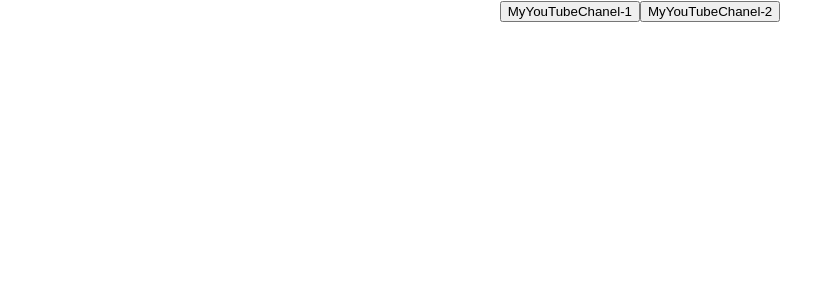
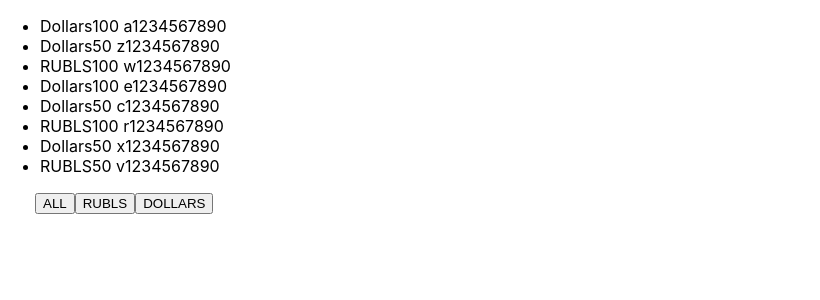
Before and after one commit to Kattekly/Microtasci, a React (Create React App) app: page / in a window 1280 px wide. Shown: the top 300 px of the page, without its empty margins (0-820 px from the left). Built offline with nearby package versions, Linux system fonts and the light colour scheme.

Commit message:
lessons 4

```diff
--- a/src/App.tsx
+++ b/src/App.tsx
@@ -1,11 +1,13 @@
-import React from 'react';
+import React, {useState} from 'react';
 import './App.css';
 import {Header} from "./site/Header";
 import {Body} from "./site/Body";
 import {Footer} from "./site/Footer";
 import {NewComponent} from "./Task1/NewComponent";
+import {Button} from "./Task2/Components/Button";
+import {NewMoney} from "./Task4/NewComponent";
 
-const students =  [
+const students = [
     {id: 1, name: "James", age: 8},
     {id: 2, name: "Robert", age: 18},
     {id: 3, name: "John", age: 28},
@@ -25,23 +27,111 @@ const topCars = [
     {manufacturer: 'Audi', model: 'rs6'}
 ]
 
-function App() {
-    const myFirstSubscriber = () => {
+
+/* const myFirstSubscriber = (event: React.MouseEvent<HTMLButtonElement>) => {
         console.log('Hello, im Vasya!')
 
     }
-    const myFirstSubscriber2 = () => {
+    const myFirstSubscriber2 = (event: React.MouseEvent<HTMLButtonElement>) => {
         console.log('Hello, im Ivan!')
+    }*/
+
+/*const onClickHandler = (name: string) => {
+    console.log(name)
+}
+const foo1 = () => {
+console.log(100200)
+}
+const onClickHandler = (name: string) => {
+        console.log(name)}
+const foo2 = (nam: number) => {
+console.log(nam)*/
+
+type FilterType = "ALL" | "Dollars" | "RUBLS"
+
+function App() {
+    const [money, setMoney] = useState([
+    { banknots: 'Dollars', value: 100, number: ' a1234567890' },
+    { banknots: 'Dollars', value: 50, number: ' z1234567890' },
+    { banknots: 'RUBLS', value: 100, number: ' w1234567890' },
+    { banknots: 'Dollars', value: 100, number: ' e1234567890' },
+    { banknots: 'Dollars', value: 50, number: ' c1234567890' },
+    { banknots: 'RUBLS', value: 100, number: ' r1234567890' },
+    { banknots: 'Dollars', value: 50, number: ' x1234567890' },
+    { banknots: 'RUBLS', value: 50, number: ' v1234567890' },
+])
+
+    const[filter, setFilter] = useState<FilterType>()
+    let currentMoney = money;
+
+    if (filter === 'RUBLS') {
+        currentMoney = money.filter(filteredMoney => filteredMoney.banknots === "RUBLS")
+    }
+    if (filter === 'Dollars') {
+        currentMoney = money.filter(filteredMoney => filteredMoney.banknots === "Dollars")
+    }
+
+
+const onClickFilterHandler = (nameButton: FilterType) => {
+    setFilter(nameButton)
+}
+
+    return (
+        <NewMoney money={money} currentMoney ={currentMoney } onClickFilterHandler = {onClickFilterHandler}/>
+    )
+
+
+
+
+    /* let a = 1
+     let[a, setA] = useState(1)
+ const onClickHandler = () => {
+         setA(++a)
+     console.log(a)
+ }
+
+ const deleteHandler = () => {
+         setA(a=0)
+     console.log(a)
+ }
+
+
+     return (
+         <div className="App">
+             <h1>{a}</h1>
+             <button onClick={onClickHandler}>number</button>
+             <button onClick={deleteHandler}>0</button>
+         </div>
+     )
+
+ /*const Button1Foo = (subscrible: string, age: number, adress: string) => {
+ console.log(subscrible, age, adress)
+ }
+     const Button2Foo = (subscrible: string) => {
+         console.log(subscrible)
+     }
+     const Button3Foo = () => {
+     console.log('Im Styped Button')
      }
 
          return (
              <div className="App">
-            <button onClick={myFirstSubscriber}>MyYouTubeChanel-1</button>
-            <button onClick={myFirstSubscriber2}>MyYouTubeChanel-2</button>
+                 <Button name={"MyYouTubeChanel-1"} callBack={() => Button1Foo("Im Vasya", 21, "live in Minsk")}/>
+                 <Button name={"MyYouTubeChanel-2"} callBack={() => Button2Foo("Im Ivan")}/>
+             <Button name={"StypedButton"} callBack={Button3Foo} />
              </div>
          )
+         /*    <button
+                     onClick={(event: React.MouseEvent<HTMLButtonElement>) => onClickHandler("Vasya")}>MyYouTubeChanel-1
+                 </button>
+                 <button
+                     onClick={(event: React.MouseEvent<HTMLButtonElement>) => onClickHandler("Ivan")}>MyYouTubeChanel-2
+                 </button>
+                 <button onClick={foo1}>1</button>
+                 <button onClick={() => foo2(100200)}>2</button>
 
-   /* <button onClick={(event)=>{console.log('Hello!')}}>MyYouTubeChanel-1</button>
+                  <button onClick={() => onClickHandler("some info")}>MyYouTubeChanel-3</button>
+                  <button onClick={(event)=>{console.log('Hello!')}}>MyYouTubeChanel-1</button>
          return (
               <div>
                   <NewComponent topCars={topCars} />
--- /dev/null
+++ b/src/Task2/Components/Button.tsx
@@ -0,0 +1,15 @@
+import React from "react";
+
+type ButtonType = {
+    name: string
+    callBack: () => void
+}
+
+export const Button = (props: ButtonType) => {
+    const onClickHandler = () => {
+props.callBack()
+    }
+    return (
+        <button onClick={onClickHandler}>{props.name}</button>
+    )
+}
--- /dev/null
+++ b/src/Task4/NewComponent.tsx
@@ -0,0 +1,37 @@
+import React, {useState} from 'react';
+
+
+type NewMoneyType = {
+    FMoney: MoneyType[]
+}
+
+type MoneyType = {
+    banknots: string,
+    value: number,
+    number: number
+}
+
+export const NewMoney = (props: any) => {
+    console.log(props.currentMoney)
+    return (
+        <>
+            <ul>
+                {props.currentMoney.map((objFromMoneyArr: any, index: number) => {
+                    return (
+                        <li key={index}>
+                            <span>{objFromMoneyArr.banknots}</span>
+                            <span>{objFromMoneyArr.value}</span>
+                            <span>{objFromMoneyArr.number}</span>
+                        </li>
+                    )
+                })
+
+                }
+            </ul>
+            <div style={{marginLeft: "35px"}}>
+                <button onClick={() => props.onClickFilterHandler("ALL")}>ALL</button>
+                <button onClick={() => props.onClickFilterHandler("RUBLS")}>RUBLS</button>
+                <button onClick={() => props.onClickFilterHandler("Dollars")}>DOLLARS</button>
+            </div>
+        </>)
+};
```
Also changed, not shown: src/Task3/Button2.tsx (added, +25 -0 lines), src/Task4/Money.tsx (added, +11 -0 lines). Lines whose indentation alone changed are shown as unchanged.
